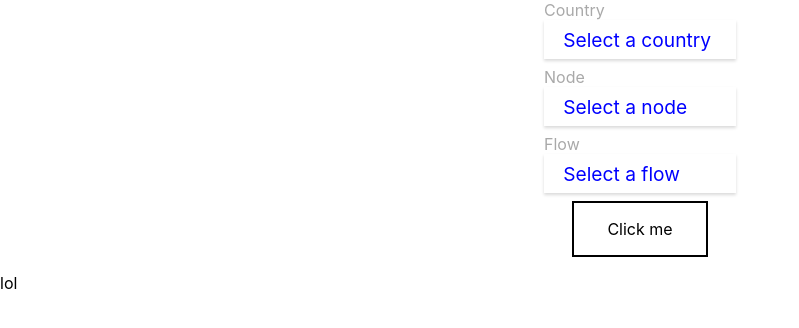
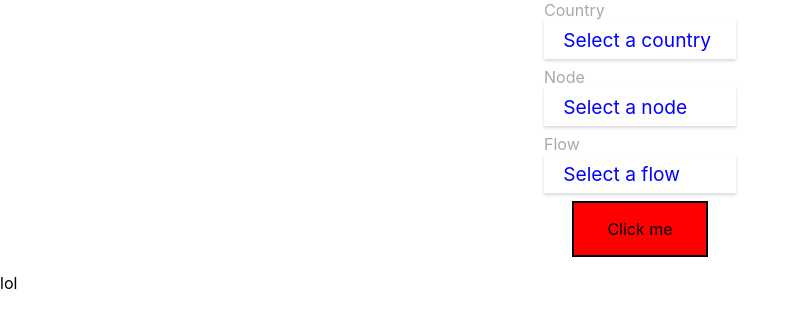
Before and after one commit to kattprinsen/testing-octo-barnacle, a React (Create React App) app: page / in a window 1280 px wide. Shown: the top 328 px of the page, without its empty margins (0-799 px from the left). Built offline with nearby package versions, Linux system fonts and the light colour scheme.

Commit message:
Css changes

```diff
--- a/src/components/Button/Button.css
+++ b/src/components/Button/Button.css
@@ -5,7 +5,7 @@
   text-align: center;
   padding: 1em;
   cursor: pointer;
-  background: white;
+  background: red;
 }
 
 .btn-container:hover {
```
